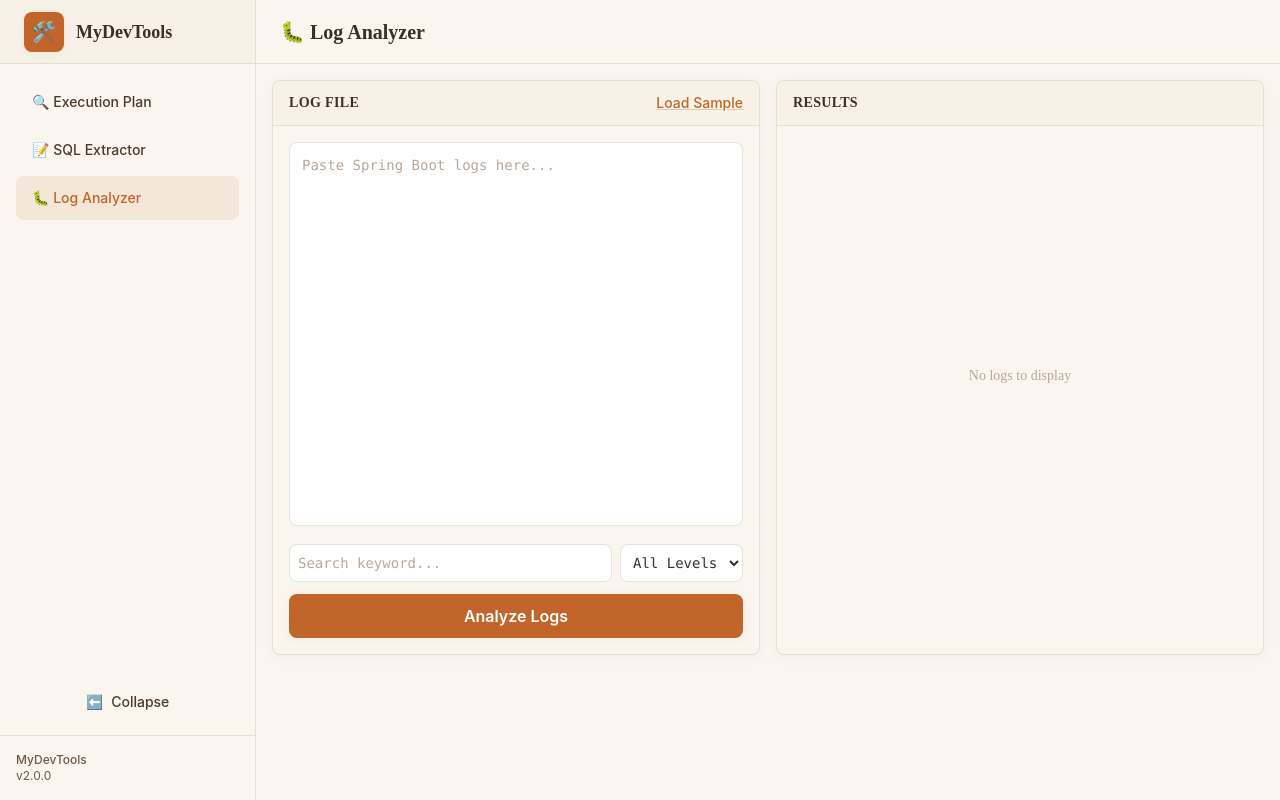
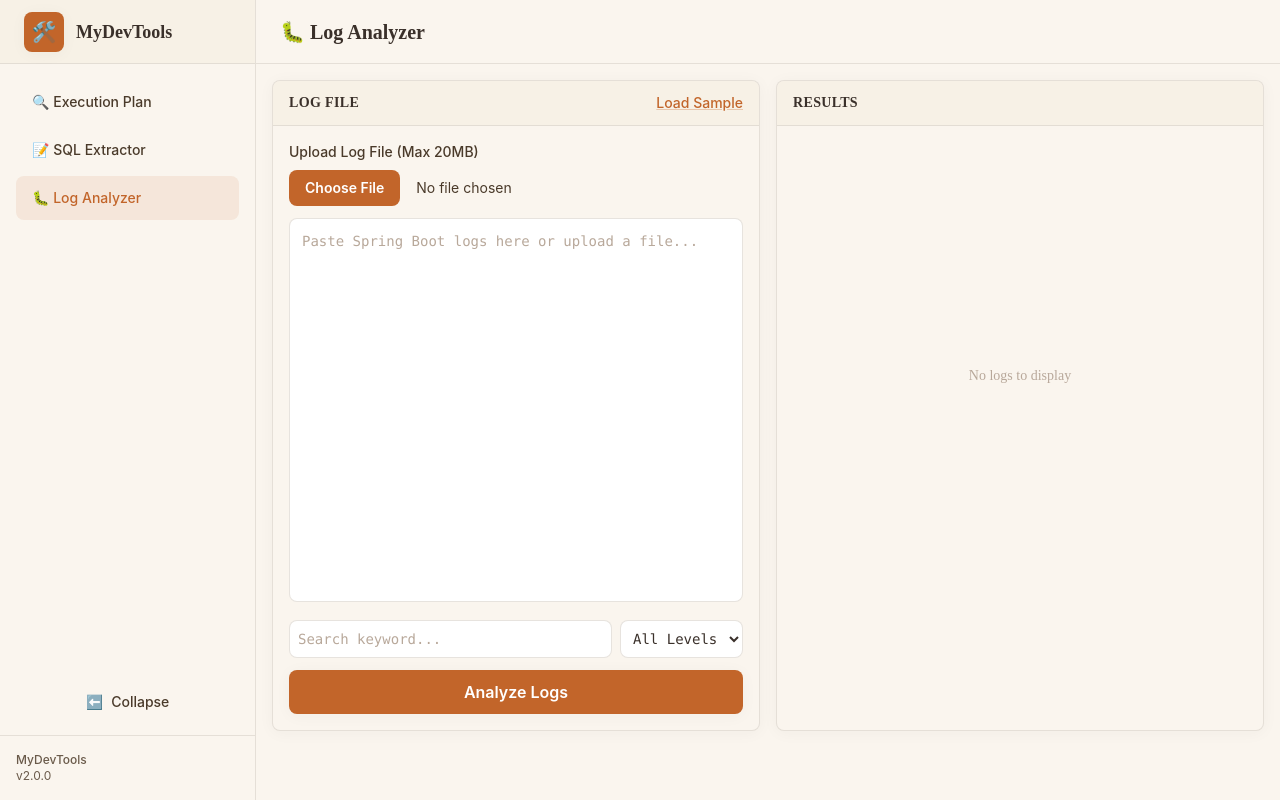
Before and after one commit to duynguyendevit-ux/oracle-plan-visualizer, a Next.js app: page /log-analyzer in a window 1280 px wide. Built offline with nearby package versions, Linux system fonts and the light colour scheme.

Commit message:
Add file upload with 20MB size limit and validation for Log Analyzer

```diff
--- a/app/log-analyzer/page.tsx
+++ b/app/log-analyzer/page.tsx
@@ -16,6 +16,27 @@ export default function LogAnalyzer() {
   const [filterLevel, setFilterLevel] = useState<string>('ALL')
   const [results, setResults] = useState<LogEntry[]>([])
   const [stats, setStats] = useState<any>(null)
+  const [error, setError] = useState<string>('')
+
+  const MAX_FILE_SIZE = 20 * 1024 * 1024 // 20MB
+
+  const handleFileUpload = (e: React.ChangeEvent<HTMLInputElement>) => {
+    const file = e.target.files?.[0]
+    if (!file) return
+
+    if (file.size > MAX_FILE_SIZE) {
+      setError(`File too large! Maximum size is 20MB. Your file: ${(file.size / 1024 / 1024).toFixed(2)}MB`)
+      e.target.value = ''
+      return
+    }
+
+    setError('')
+    const reader = new FileReader()
+    reader.onload = (event) => {
+      setInput(event.target?.result as string)
+    }
+    reader.readAsText(file)
+  }
 
   const analyzeLogs = () => {
     const lines = input.split('\n')
@@ -158,10 +179,28 @@ export default function LogAnalyzer() {
           </div>
 
           <div className="p-4">
+            {error && (
+              <div className="mb-3 p-3 bg-red-50 border border-red-300 rounded text-red-700 text-sm">
+                ⚠️ {error}
+              </div>
+            )}
+
+            <div className="mb-3">
+              <label className="block text-sm font-medium text-warm-700 mb-2">
+                Upload Log File (Max 20MB)
+              </label>
+              <input
+                type="file"
+                accept=".log,.txt,.json"
+                onChange={handleFileUpload}
+                className="block w-full text-sm text-warm-700 file:mr-4 file:py-2 file:px-4 file:rounded file:border-0 file:text-sm file:font-semibold file:bg-primary file:text-white hover:file:bg-primary/90 cursor-pointer"
+              />
+            </div>
+
             <textarea
               value={input}
               onChange={(e) => setInput(e.target.value)}
-              placeholder="Paste Spring Boot logs here..."
+              placeholder="Paste Spring Boot logs here or upload a file..."
               className="w-full h-96 p-3 border border-warm-300/60 rounded bg-white font-mono text-sm focus:ring-2 focus:ring-primary focus:border-transparent resize-none text-warm-800 placeholder-warm-400"
             />
 
```
